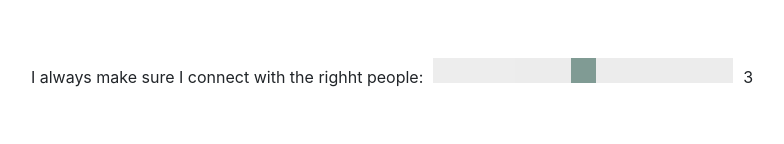
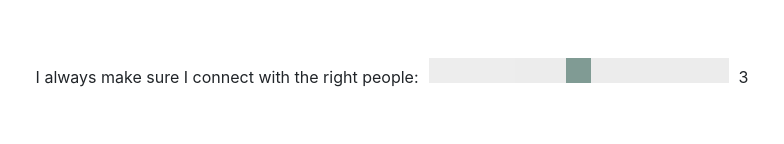
Before and after one commit to madisonkohls/melody-mapper, a React (Create React App) app: page /questions/1 in a window 1280 px wide. Shown: the part 979-1123 px from the top of the page, without its empty margins (248-1032 px from the left). Built offline with nearby package versions, Linux system fonts and the light colour scheme; no server answers.

Commit message:
Fixed typo

```diff
--- a/src/components/questions.component.js
+++ b/src/components/questions.component.js
@@ -212,7 +212,7 @@ function Questions() {
                 </span>
                 </div>
                 <div class="formelement">
-                <label>I always make sure I connect with the righht people:
+                <label>I always make sure I connect with the right people:
                     <input class="formfield"
                         type="range"
                         id="fader"
```
